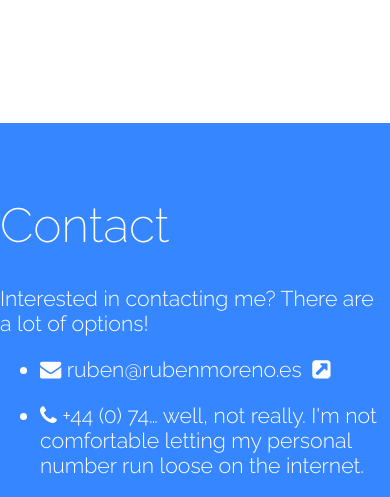
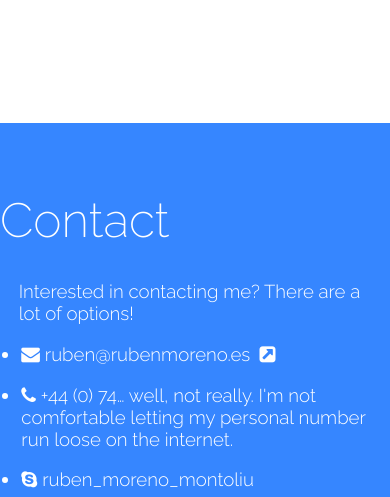
Before and after one commit to ruben3d/site, a plain HTML site: page index.html in a window 390 px wide. Shown: the part 10290-10787 px from the top of the page. Drawn offline with Linux system fonts and the light colour scheme.

Commit message:
Contact section for mobile

```diff
--- a/css/style.css
+++ b/css/style.css
@@ -645,4 +645,16 @@ body > section:nth-child(2n+1) h1 {
 		font-size: 14pt;
 		padding: 0 1em;
 	}
+
+	#contactSection {
+		font-size: 14pt;
+	}
+
+	#contactSection p, #contactSection li {
+		margin: 1em;
+	}
+
+	#contactSection li {
+		margin-left: -1em;
+	}
 }
```
